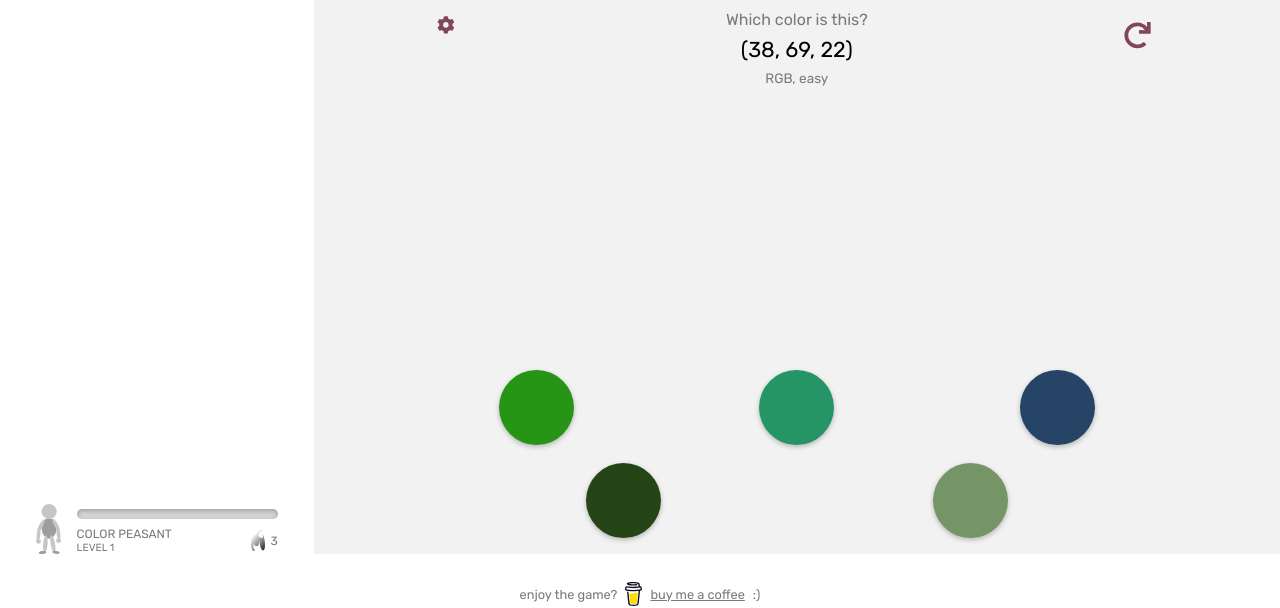
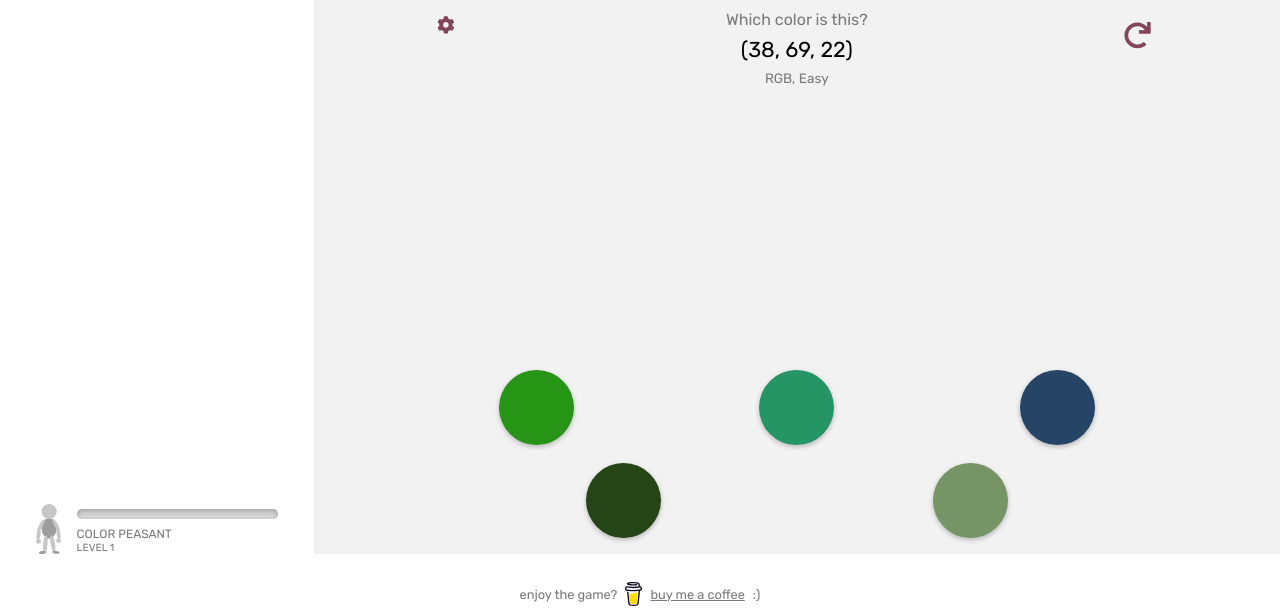
Before and after one commit to matheusinacio7/colorquest, a Next.js app: page / in a window 1280 px wide. Shown: the part 166-774 px from the top of the page. Built offline with nearby package versions, Linux system fonts and the light colour scheme.

Commit message:
Adds dynamic streak, difficulty and mode to interface

```diff
--- a/src/components/Info.tsx
+++ b/src/components/Info.tsx
@@ -5,7 +5,7 @@ import { UserContext } from '../contexts/UserContext';
 import styles from '../styles/modules/Info.module.css';
 
 export default function Info( props: { className:string } ) {
-  const { currentExp, currentLevel, hasLeveledUp } = useContext(UserContext);
+  const { currentExp, currentLevel, currentStreak, hasLeveledUp } = useContext(UserContext);
   const [percentToNextLevel, setPercentToNextLevel] = useState(0);
   const [levelUpExp, setLevelUpExp] = useState(0);
 
@@ -54,10 +54,14 @@ export default function Info( props: { className:string } ) {
             <span>Color Peasant</span>
             <span>Level {currentLevel.level}</span>
           </span>
-          <span className={styles.streak}>
-            <img className={styles.streakIcon} src="./svg/fire-icon.svg" alt="fire icon"/>
-            <span className={styles.streakCount}>3</span>
-          </span>
+          {currentStreak > 2 ?
+            <span className={styles.streak}>
+              <img className={styles.streakIcon} src="./svg/fire-icon.svg" alt="fire icon"/>
+              <span className={styles.streakCount}>{currentStreak}</span>
+            </span>
+            :
+            null
+          }
         </div>
       </div>
     </section>
--- a/src/components/main/Game.tsx
+++ b/src/components/main/Game.tsx
@@ -4,9 +4,23 @@ import styles from '../../styles/modules/Game.module.css';
 import { FontAwesomeIcon } from '@fortawesome/react-fontawesome';
 import { faArrowRight, faCog, faRedo } from '@fortawesome/free-solid-svg-icons';
 import { ColorContext } from '../../contexts/ColorContext';
+import { GameContext } from '../../contexts/GameContext';
 import { UserContext } from '../../contexts/UserContext';
 
 let rootElement : HTMLElement;
+
+const dictionaries = {
+  difficulty: {
+    'easy': 'Easy',
+    'medium': 'Medium',
+    'hard': 'Hard',
+    'ultraHard': 'Insane',
+  },
+  gameMode: {
+    'rgb': 'RGB',
+    'hex': 'Hex',
+  }
+}
 
 function getRootElement() {
   if (rootElement) {
@@ -19,6 +33,7 @@ function getRootElement() {
 
 export default function Game( props: {className: string} ) {
   const { changeStyles, currentDraw, currentTarget, drawNewGame } = useContext(ColorContext);
+  const { difficulty, gameMode } = useContext(GameContext);
   const { loseGame, winGame } = useContext(UserContext);
   const currentlyAvailableGame = true;
 
@@ -50,8 +65,8 @@ export default function Game( props: {className: string} ) {
         </div>
         <p>
           <span>Which color is this?</span>
-          <span>{currentTarget.rgbString}</span>
-          <span>RGB, easy</span>
+          <span>{currentTarget[`${gameMode}String`]}</span>
+          <span>{dictionaries.gameMode[gameMode]}, {dictionaries.difficulty[difficulty]}</span>
         </p>
         <div className={styles.draw}>
           <button onClick={drawNewGame}>
--- a/src/contexts/GameContext.tsx
+++ b/src/contexts/GameContext.tsx
@@ -3,6 +3,8 @@ import { ColorProvider } from './ColorContext';
 import { UserProvider } from './UserContext';
 
 interface IGameContext {
+  difficulty: string,
+  changeDifficulty: (newDifficulty: string) => void,
   gameMode: string,
   changeGameMode: (newMode: string) => void,
 }
@@ -10,7 +12,12 @@ interface IGameContext {
 export const GameContext = createContext({} as IGameContext);
 
 export function GameProvider(props: {children: ReactNode}) {
-  const [gameMode, setGameMode] = useState('hex');
+  const [gameMode, setGameMode] = useState('rgb');
+  const [difficulty, setDifficulty] = useState('easy');
+
+  function changeDifficulty(newDifficulty: string) {
+    setDifficulty(newDifficulty);
+  }
 
   function changeGameMode(newMode: string) {
     setGameMode(newMode);
@@ -18,6 +25,8 @@ export function GameProvider(props: {children: ReactNode}) {
 
   return (
   <GameContext.Provider value={{
+    difficulty,
+    changeDifficulty,
     gameMode,
     changeGameMode,
   }}>
--- a/src/contexts/UserContext.tsx
+++ b/src/contexts/UserContext.tsx
@@ -35,9 +35,10 @@ const difficulties = ['easy', 'medium', 'hard', 'ultraHard'];
 interface IUserContext {
   currentExp: number,
   currentLevel: {level: number, minExp: number, maxExp: number},
+  currentStreak: number,
   hasLeveledUp: boolean,
   loseGame: () => void,
-  winGame: (HTMLElement) => void,
+  winGame: (rootElement: HTMLElement) => void,
 }
 
 export const UserContext = createContext({} as IUserContext);
@@ -49,16 +50,14 @@ export function UserProvider( props: {children: ReactNode} ) {
   const [hasLeveledUp, setHasLeveledUp] = useState(false);
   const [currentStreak, setStreak] = useState(0);
 
-  const { gameMode } = useContext(GameContext);
-
-  const currentDifficulty = 'easy';
+  const { difficulty, gameMode } = useContext(GameContext);
 
   function gainOrLoseExp(expDiff: number) {
     setCurrentExp(previous => Math.max(Math.min(previous + expDiff, currentLevel.maxExp), currentLevel.minExp));
   }
 
   function getExp(streak: number) {
-    const gameDifficultyIndex = difficulties.indexOf(currentDifficulty);
+    const gameDifficultyIndex = difficulties.indexOf(difficulty);
     const rankIndex = ranks.indexOf(currentRank);
 
     const difficultyFactor = difficultyExpMultipliers[gameDifficultyIndex - rankIndex];
@@ -67,7 +66,7 @@ export function UserProvider( props: {children: ReactNode} ) {
 
     const expFactor = difficultyFactor * streakFactor * modeFactor;
 
-    return Math.ceil(expByGameDifficulty[currentDifficulty] * expFactor);
+    return Math.ceil(expByGameDifficulty[difficulty] * expFactor);
   }
 
   function loseGame() {
@@ -123,6 +122,7 @@ export function UserProvider( props: {children: ReactNode} ) {
     <UserContext.Provider value={{
       currentExp,
       currentLevel,
+      currentStreak,
       hasLeveledUp,
       loseGame,
       winGame,
```
